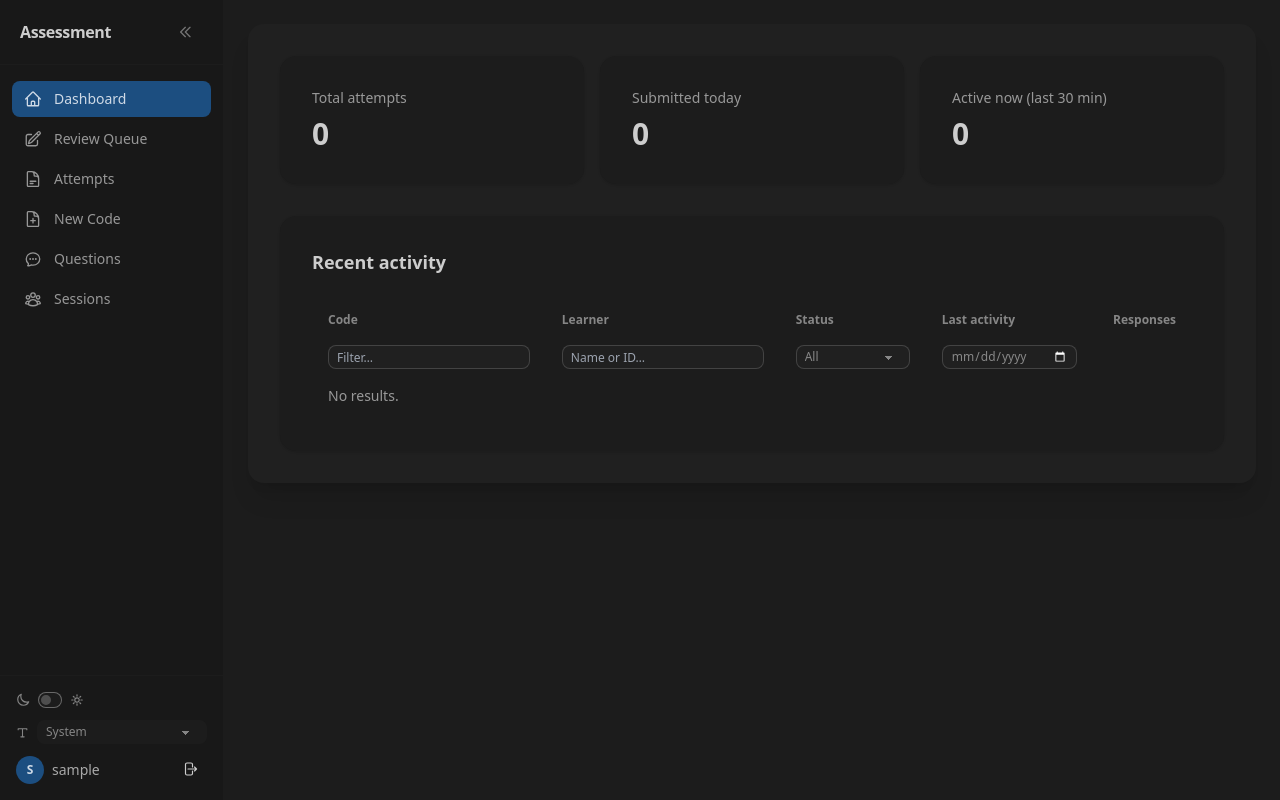
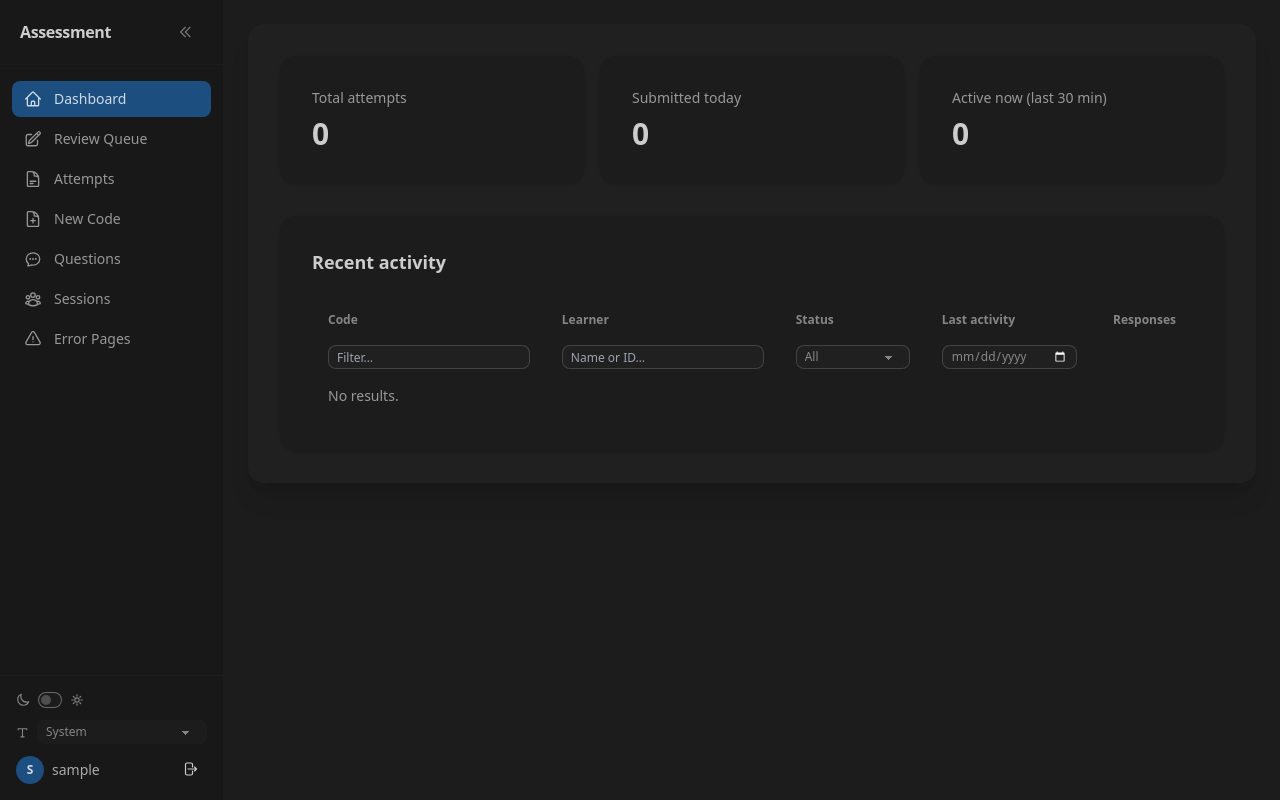
Before and after one commit to oanagakara/ogk-assess, a Django app: page /assessor/ in a window 1280 px wide. Run offline with Django 5.2, Linux system fonts and the light colour scheme; the visitor is signed in with stand-in values (Sample User, id 1); data comes from the database, SQL or seed files in the repository; data that the repository does not hold is empty; some libraries are stand-ins or nearby versions.

Commit message:
Add error page previews in assessor nav (staff only)
/assessor/error-preview/400|403|404|500/ renders each template with
dummy data. Grouped under 'Error Pages' in the sidebar nav.

Co-Authored-By: Claude Sonnet 4.6 <noreply@anthropic.com>

```diff
--- a/assessment/templates/assessment/assessor_base.html
+++ b/assessment/templates/assessment/assessor_base.html
@@ -169,6 +169,34 @@
         <span class="sl">Sessions</span>
       </a>
 
+      {% if request.user.is_staff %}
+      <details class="group" id="nav-error-pages">
+        <summary class="flex items-center gap-3 px-3 py-2 rounded-lg text-sm font-medium transition-colors
+                        text-base-content opacity-70 hover:opacity-100 hover:bg-base-200 cursor-pointer list-none">
+          <svg xmlns="http://www.w3.org/2000/svg" width="18" height="18" fill="none"
+               viewBox="0 0 24 24" stroke="currentColor" stroke-width="1.75"
+               stroke-linecap="round" stroke-linejoin="round" class="shrink-0">
+            <path d="M12 9v3.75m-9.303 3.376c-.866 1.5.217 3.374 1.948 3.374h14.71c1.73 0 2.813-1.874 1.948-3.374L13.949 3.378c-.866-1.5-3.032-1.5-3.898 0L2.697 16.126ZM12 15.75h.007v.008H12v-.008Z"/>
+          </svg>
+          <span class="sl">Error Pages</span>
+        </summary>
+        <div class="nav-sub pl-9 mt-1 space-y-1">
+          <a href="{% url 'assessment:error_preview' code=400 %}" class="flex items-center gap-2 px-3 py-1.5 rounded-lg text-sm opacity-70 hover:opacity-100 hover:bg-base-200">
+            <span class="font-mono text-xs">400</span><span class="sl">Bad Request</span>
+          </a>
+          <a href="{% url 'assessment:error_preview' code=403 %}" class="flex items-center gap-2 px-3 py-1.5 rounded-lg text-sm opacity-70 hover:opacity-100 hover:bg-base-200">
+            <span class="font-mono text-xs">403</span><span class="sl">Forbidden</span>
+          </a>
+          <a href="{% url 'assessment:error_preview' code=404 %}" class="flex items-center gap-2 px-3 py-1.5 rounded-lg text-sm opacity-70 hover:opacity-100 hover:bg-base-200">
+            <span class="font-mono text-xs">404</span><span class="sl">Not Found</span>
+          </a>
+          <a href="{% url 'assessment:error_preview' code=500 %}" class="flex items-center gap-2 px-3 py-1.5 rounded-lg text-sm opacity-70 hover:opacity-100 hover:bg-base-200">
+            <span class="font-mono text-xs">500</span><span class="sl">Server Error</span>
+          </a>
+        </div>
+      </details>
+      {% endif %}
+
     </nav>
 
     {# Bottom: theme toggle + user + logout #}
--- a/assessment/urls.py
+++ b/assessment/urls.py
@@ -34,4 +34,5 @@ urlpatterns = [
     path("assessor/attempts/<str:code>/working-sheet/image/", views.assessor_working_sheet_image, name="assessor_working_sheet_image"),
     path("assessor/attempts/<str:code>/working-sheet/print/", views.assessor_working_sheet_print, name="assessor_working_sheet_print"),
     path("error-report/", views.error_report, name="error_report"),
+    path("assessor/error-preview/<int:code>/", views.error_preview, name="error_preview"),
 ]
--- a/assessment/views.py
+++ b/assessment/views.py
@@ -1890,3 +1890,19 @@ def handler404(request, exception=None):
         "error_type": "Page Not Found",
         "error_msg": str(request.path),
     }, status=404)
+
+
+@login_required
+@user_passes_test(is_staff)
+def error_preview(request, code: int):
+    templates = {
+        400: ("400.html", "Bad Request", "The request could not be understood by the server."),
+        403: ("403.html", "Access Denied", "You do not have permission to access this resource."),
+        404: ("404.html", "Page Not Found", "/attempt/XXXXXXXX/q/99/"),
+        500: ("500.html", "DatabaseError", "no such table: assessment_example"),
+    }
+    template, error_type, error_msg = templates.get(code, ("404.html", "Not Found", ""))
+    return render(request, template, {
+        "error_type": error_type,
+        "error_msg": error_msg,
+    }, status=code)
```
